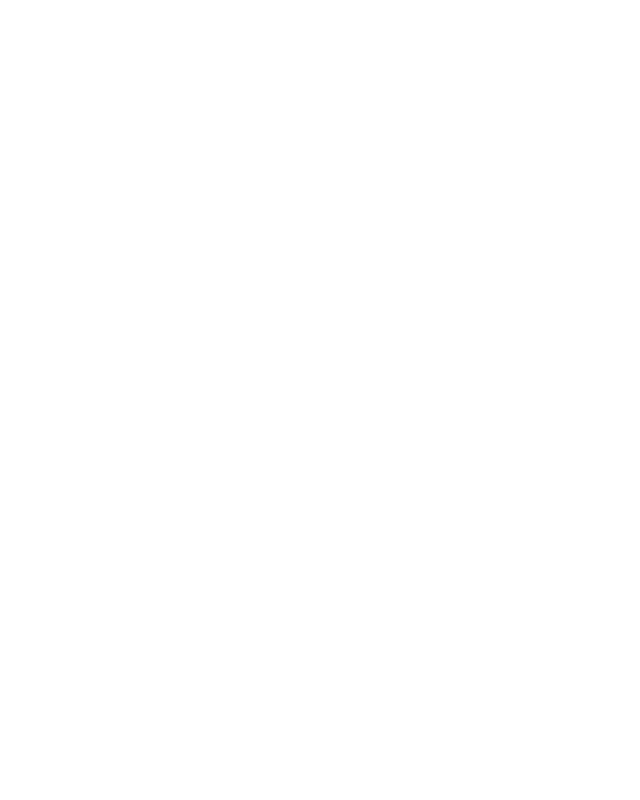
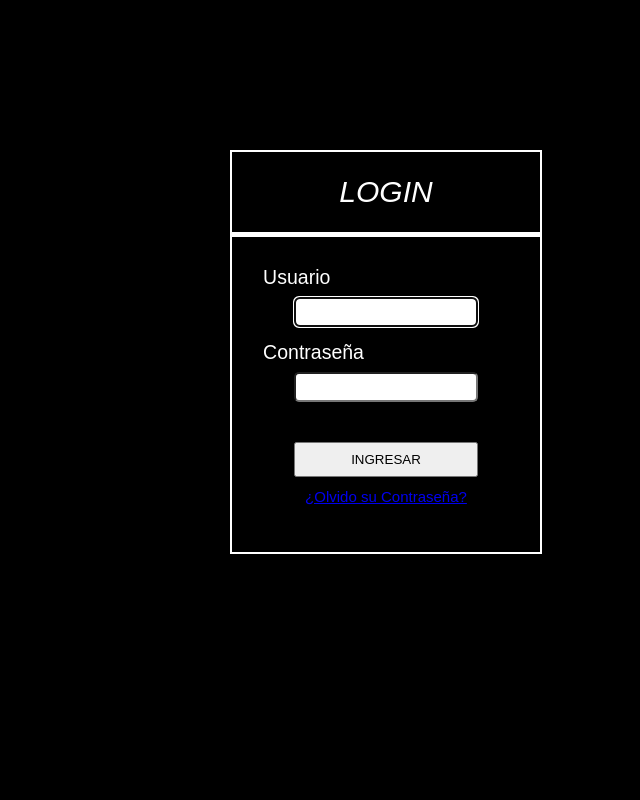
Before and after one commit to AdrianCucho/ProyBarberSpa, a PHP site: page / in a window 1280 px wide. Before the commit the part shown is empty. Shown: the whole page, without its empty margins (640-1280 px from the left). Run offline with PHP 8.4, Linux system fonts and the light colour scheme.

Commit message:
login1
1

```diff
--- /dev/null
+++ b/css/login.css
@@ -0,0 +1,119 @@
+html, body{
+	width: 100%;
+	height: 100%;
+	margin: 0;
+	padding: 0;
+	font-size: 15px;
+	font-family: sans-serif;
+}
+
+#block1{
+	float: left;
+	margin: 0;
+	padding: 0;
+	width: 60%;
+	height: 100%;x;
+	background-color: #000000;
+}
+
+#block2{
+	float: left;
+	margin: 0;
+	padding: 0;
+	background-color: #000000;
+	width: 40%;
+	height: 100%;
+
+}
+#espacio{
+	width: 40%;
+	height: 150px;
+}
+
+#blockform{
+	width: 60%;
+	height: 400px;
+	margin-left: 20%;
+	background-color: #000000;
+	line-height: 40px;
+	border: 2px solid #ffffff;
+}
+#titulo{
+	width: 100%;
+	height: 80px;
+	text-align: center;
+	border-bottom: 5px solid #ffffff;
+}
+
+em{
+	color: #ffffff;
+	line-height: 80px;
+	font-size: 2em;
+}
+
+
+
+#cuerpo{
+	width: 100%;
+	height: 315px;
+}
+
+
+.usuario{
+	padding: 0;
+	width: 80%;
+	margin-top: 20px;
+	margin-left: 10%;
+	float: left;
+	color: #ffffff;
+	font-size: 1.3em;
+}
+.user{
+	width: 60%;
+	height: 30px;
+	border-radius: 5px;
+	margin-left: 20%;
+	padding-left: 10px;
+    -moz-box-sizing:border-box;
+	-webkit-box-sizing:border-box;
+	box-sizing:border-box;
+	float: left;
+}
+.clave{
+	margin: 0;
+	padding: 0;
+	width: 80%;
+	margin-top: 5px;
+	margin-left: 10%;
+	float: left;
+	color: #ffffff;
+	font-size: 1.3em;
+}
+
+.password{
+	width: 60%;
+	height: 30px;
+	border-radius: 5px;
+	margin-left: 20%;
+	padding-left: 10px;
+	-moz-box-sizing:border-box;
+	-webkit-box-sizing:border-box;
+	box-sizing:border-box;
+	float: left;
+}
+
+.submit{
+	width: 60%;
+	height: 35px;
+	margin-top: 40px;
+	margin-left: 20%;
+	float: left;
+
+}
+#cuerpo a{
+	float: left;
+	width: 60%;
+	height: auto;
+	text-align: center;
+	margin-left: 20%;
+}
--- a/index.php
+++ b/index.php
@@ -2,8 +2,28 @@
 <html>
 <head>
 	<title>LOGIN</title>
+	<link rel="stylesheet" type="text/css" href="css/login.css">
 </head>
 <body>
 
+	<div id="block1">
+	</div>
+	<div id="block2">
+		<div id="espacio"></div>
+		<div id="blockform">
+
+			<div id="titulo"><em>LOGIN</em></div>
+			<div id="cuerpo">
+				<label class="usuario">Usuario</label>
+				<input class ="user" type="text" name="user" autofocus="true">
+				<label class="clave">Contraseña</label>
+				<input class ="password" type="password" name="password">
+
+				<input class="submit" type="submit" name="enviar" value="INGRESAR" >
+				<a href="#">¿Olvido su Contraseña?</a>
+			</div>
+
+		</div>
+	</div>
 </body>
 </html>
```
Also changed, not shown: config/database.php (added), 2 other files.
